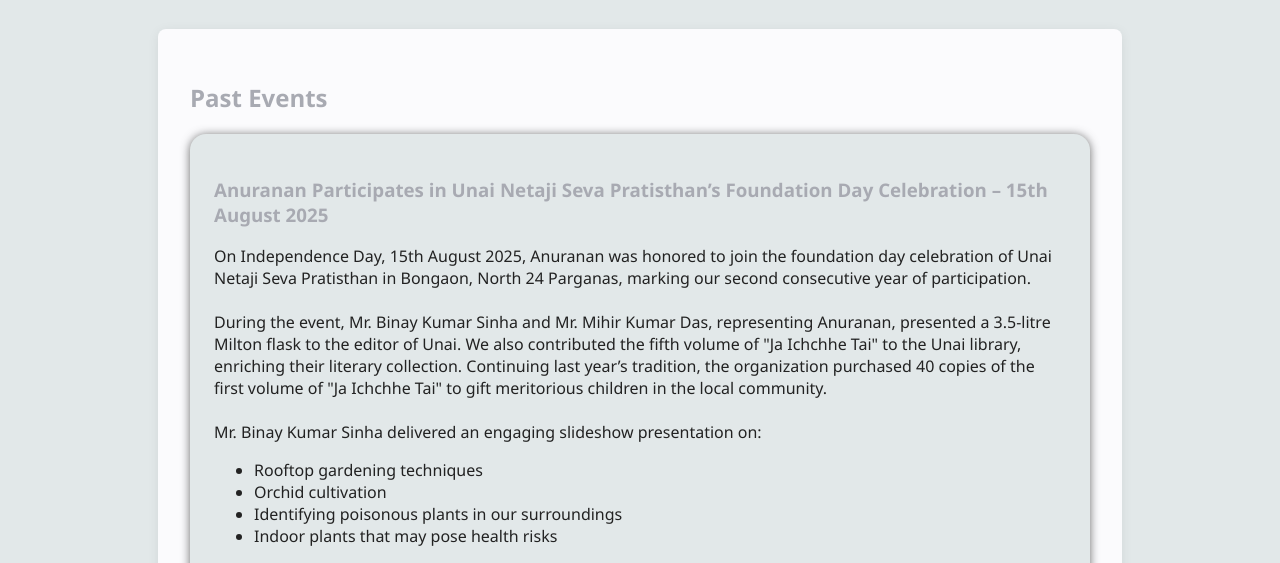
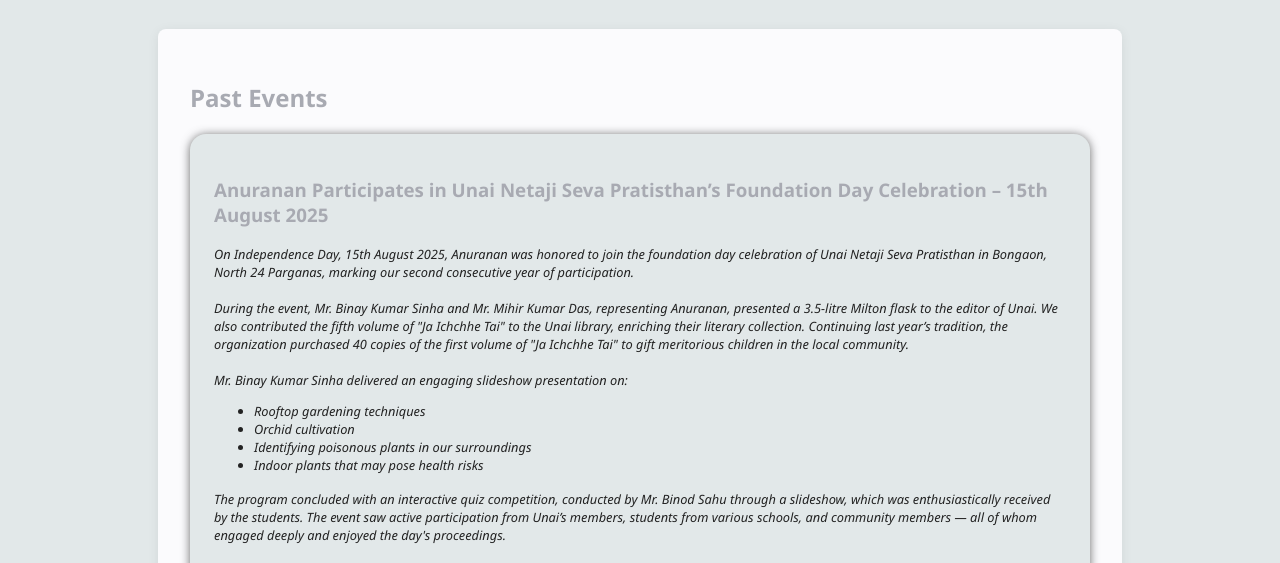
Before and after one commit to diptiman-b/anuranan-basic, a plain HTML site: page events.html in a window 1280 px wide. Shown: the part 378-941 px from the top of the page. Drawn offline with Linux system fonts and the light colour scheme.

Commit message:
complete

```diff
--- a/events.html
+++ b/events.html
@@ -32,19 +32,27 @@
       <h2>Past Events</h2>
       <div class="card">
         <h3>Anuranan Participates in Unai Netaji Seva Pratisthan’s Foundation Day Celebration – 15th August 2025</h3>
-        <p>
-On Independence Day, 15th August 2025, Anuranan was honored to join the foundation day celebration of Unai Netaji Seva Pratisthan in Bongaon, North 24 Parganas, marking our second consecutive year of participation.<br><br>
-During the event, Mr. Binay Kumar Sinha and Mr. Mihir Kumar Das, representing Anuranan, presented a 3.5-litre Milton flask to the editor of Unai. We also contributed the fifth volume of "Ja Ichchhe Tai" to the Unai library, enriching their literary collection. Continuing last year’s tradition, the organization purchased 40 copies of the first volume of "Ja Ichchhe Tai" to gift meritorious children in the local community.<br><br>
+        <p style="font-style: italic; font-size: .8rem;">
+          On Independence Day, 15th August 2025, Anuranan was honored to join the foundation day celebration of Unai
+          Netaji Seva Pratisthan in Bongaon, North 24 Parganas, marking our second consecutive year of
+          participation.<br><br>
+          During the event, Mr. Binay Kumar Sinha and Mr. Mihir Kumar Das, representing Anuranan, presented a 3.5-litre
+          Milton flask to the editor of Unai. We also contributed the fifth volume of "Ja Ichchhe Tai" to the Unai
+          library, enriching their literary collection. Continuing last year’s tradition, the organization purchased 40
+          copies of the first volume of "Ja Ichchhe Tai" to gift meritorious children in the local community.<br><br>
           Mr. Binay Kumar Sinha delivered an engaging slideshow presentation on:
-<ul>
+        <ul style="font-style: italic; font-size: .8rem;">
           <li>Rooftop gardening techniques</li>
           <li>Orchid cultivation</li>
           <li>Identifying poisonous plants in our surroundings</li>
           <li>Indoor plants that may pose health risks</li>
         </ul>
-The program concluded with an interactive quiz competition, conducted by Mr. Binod Sahu through a slideshow, which was enthusiastically received by the students.
+        </p>
+        <p style="font-style: italic; font-size: .8rem;"> The program concluded with an interactive quiz competition,
+          conducted by Mr. Binod Sahu through a slideshow, which was enthusiastically received by the students.
 
-The event saw active participation from Unai’s members, students from various schools, and community members — all of whom engaged deeply and enjoyed the day's proceedings.</p>
+          The event saw active participation from Unai’s members, students from various schools, and community members —
+          all of whom engaged deeply and enjoyed the day's proceedings.</p>
       </div>
       <div class="card">
         <h3>Photo Memories</h3>
```
Lines whose indentation alone changed are shown as unchanged.
